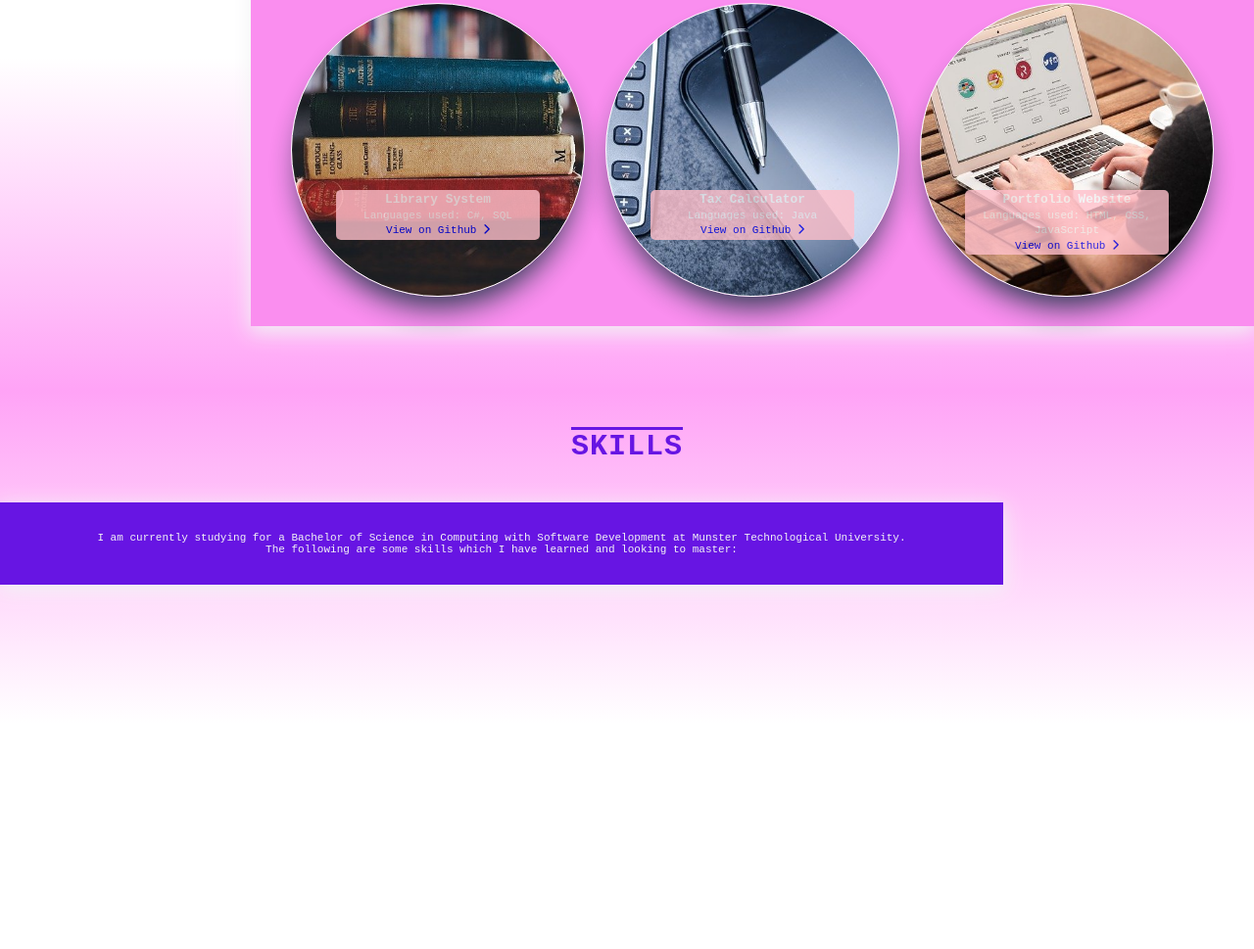
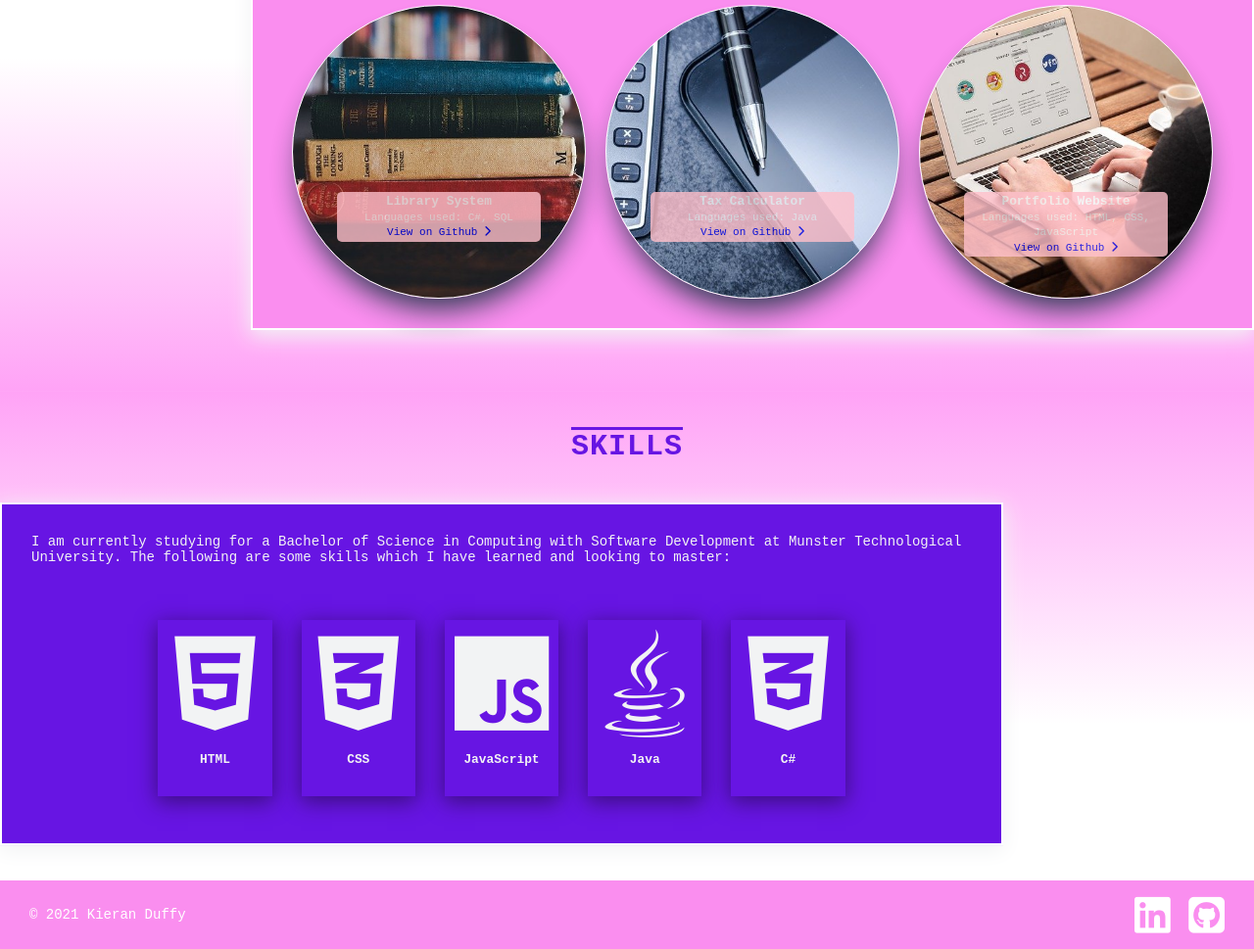
Before and after one commit to kieranduffy1992/Portfolio-Website, a plain HTML site: page index.html in a window 1280 px wide. Shown: the part 731-1700 px from the top of the page at 98% size. Before the commit the page ends 1630 px from the top, so only its background shows below. Drawn offline with Linux system fonts and the light colour scheme.

Commit message:
Skills Area and footer

```diff
--- a/css/style.css
+++ b/css/style.css
@@ -1,39 +1,37 @@
-*{
-    margin:0;
+* {
+    margin: 0;
     padding: 0;
     box-sizing: border-box;
-
-
 }
 
-body{
+body {
     width: 100%;
     font-family: 'Courier New', monospace;
     font-size: 11px;
     background-color: white;
 }
 
-a{
+a {
     text-decoration: none;
 }
 
-ul{
+ul {
     list-style: none;
 }
 
 /* Navigation bar */
-.navigation{
+.navigation {
     display: flex;
     height: 50px;
     font-size: 14px;
     background-color: #5e13cf;
 }
 
-.navigation ul{
+.navigation ul {
     display: flex;
 }
 
-.navigation ul li{
+.navigation ul li {
     padding: 0 12px;
 }
 
@@ -58,30 +56,30 @@ ul{
     padding-right: 50px;
 }
 
-.right-nav a{
+.right-nav a {
     color: #262626;
 }
 
-#name{
+#name {
     color: white;
     margin-right: auto;
     padding-left: 100px;
 }
 
-.navigation ul li a:hover{
+.navigation ul li a:hover {
     opacity: 0.4;
 }
 
 /* main area */
 
-.main-area{
+.main-area {
     display: flex;
     width: 100%;
     height: 520px;
 
 }
 
-.left-section{
+.left-section {
     width: 70%;
     background-color: #6715e3;
     font-size: 18px;
@@ -89,11 +87,11 @@ ul{
 
 }
 
-.intro{
+.intro {
     display: grid;
     grid-template-columns: repeat(2, 1fr);
     grid-template-rows: repeat(2, 1fr);
-    width:75%;
+    width: 75%;
     height: 100%;
     padding: 100px 10px 0 90px;
     justify-content: center;
@@ -111,19 +109,19 @@ ul{
     align-self: start;
 }
 
-.intro img{
+.intro img {
     min-width: 100%;
     min-height: 100%;
 }
 
-.intro-img{
+.intro-img {
     grid-column: 1;
     grid-row: 1;
     z-index: 1;
     margin-left: 13px;
 }
 
-.intro-h1{
+.intro-h1 {
     grid-column: 2;
     grid-row: 1;
     align-self: end;
@@ -131,58 +129,57 @@ ul{
     padding: 0 0 0 10px;
 }
 
-.right-section{
+.right-section {
     width: 30%;
     margin-top: 100px;
 }
 
-#color-options{
+#color-options {
     display: flex;
     flex-direction: column;
 }
 
-.square{
+.square {
     height: 70px;
     width: 70px;
     border-radius: 15%;
     background-color: #262626;
-
 }
 
-#purple, #black{
+#purple, #black {
     background-color: white;
     margin-left: -70px;
 }
 
-#blue, #green, #dark{
+#blue, #green, #dark {
     background-color: #6715e3;
 }
 
-.pink{
+.pink {
     border-radius: 50%;
     background-color: #fa8eef;
     margin: -70px 0 0 1px;
 }
 
-/*Projects*/
+/*Projects and skills*/
 
-#projects-section, #skills-section{
+#projects-section, #skills-section {
     width: 100%;
     height: 500px;
     display: flex;
     flex-direction: column;
 }
 
-#projects-section{
-    background: linear-gradient(180deg, rgba(255,255,255,1) 0%, rgba(255,255,255,1) 32%, rgba(255,163,246,1) 100%);
+#projects-section {
+    background: linear-gradient(180deg, rgba(255, 255, 255, 1) 0%, rgba(255, 255, 255, 1) 32%, rgba(255, 163, 246, 1) 100%);
     margin-top: 60px;
 }
 
-#skills-section{
-    background: linear-gradient(360deg, rgba(255,255,255,1) 0%, rgba(255,255,255,1) 32%, rgba(255,163,246,1) 100%);
+#skills-section {
+    background: linear-gradient(360deg, rgba(255, 255, 255, 1) 0%, rgba(255, 255, 255, 1) 32%, rgba(255, 163, 246, 1) 100%);
 }
 
-#projects-heading, #skills-heading{
+#projects-heading, #skills-heading {
     text-align: center;
     margin-bottom: 40px;
     font-size: 30px;
@@ -191,24 +188,25 @@ ul{
     text-decoration: overline;
 }
 
-#projects-heading{
+#projects-heading {
     color: #fa8eef;
 }
 
-#skills-heading{
+#skills-heading {
     color: #6715e3;
     margin-top: 40px;
 }
 
-.blocks{
+.blocks {
     width: 80%;
     height: auto;
     display: grid;
     column-gap: 0;
     padding: 30px;
     color: #f2f3f4;
-    box-shadow: 0px 5px 20px 1px;
+    box-shadow: 0 5px 20px 1px;
     justify-items: center;
+    border: white solid 2px;
 }
 
 #projects-section .blocks {
@@ -220,9 +218,10 @@ ul{
 #skills-section .blocks {
     align-self: flex-start;
     background-color: #6715e3;
+    height: 350px;
 }
 
-.text{
+.text {
     max-width: 70%;
     min-width: 70%;
     background-color: pink;
@@ -234,41 +233,77 @@ ul{
     border-radius: 5px;
 }
 
-.text:hover{
+.text:hover {
     opacity: 0.9;
     color: rgba(255, 255, 255, 1);
 }
 
-#library, #tax-calculator, #portfolio-website{
+#library, #tax-calculator, #portfolio-website {
     width: 300px;
     height: 300px;
     border-radius: 50%;
-    box-shadow: rgb(38, 57, 77) 0px 20px 30px -10px;
+    box-shadow: rgb(38, 57, 77) 0 20px 30px -10px;
     border: white solid 1px;
 }
 
-#library{
-    background: url("../images/Library.jpg") no-repeat
-    center center/cover;
+#library {
+    background: url("../images/Library.jpg") no-repeat center center/cover;
 
 }
 
-#tax-calculator{
-    background: url("../images/Tax-Calculator.jpg") no-repeat
-    center center/cover;
+#tax-calculator {
+    background: url("../images/Tax-Calculator.jpg") no-repeat center center/cover;
+}
+
+#portfolio-website {
+    background: url("../images/Portfolio-Website.jpg") no-repeat center center/cover;
 
 }
 
-#portfolio-website{
-    background: url("../images/Portfolio-Website.jpg") no-repeat
-    center center/cover;
-
+#skills-section div h3 {
+    margin-top: 15px;
 }
 
-#skills-section p{
+#skills-section p {
+    font-size: 14px;
+}
+
+.cards {
+    display: grid;
+    grid-template-columns: repeat(5, 1fr);
+    column-gap: 30px;
+    align-content: center;
+}
+
+.cards div {
     text-align: center;
+    background-color: #6715e3;
+    padding: 10px;
+    box-shadow: 0 5px 20px 1px #3c0e80;
+    height: 180px;
+}
 
+footer {
+    display: flex;
+    align-items: center;
+    width: 100%;
+    height: 70px;
+    background: #fa8eef;
+    color: white;
+    padding: 2px 30px;
+    font-size: 14px;
+}
 
+#right-footer {
+    margin-left: auto;
+}
+
+#right-footer i {
+    margin-left: 10px;
+}
+
+#right-footer a {
+    color: white;
 }
 
 ::-webkit-scrollbar {
@@ -276,19 +311,12 @@ ul{
     border-radius: 100px;
 }
 
-/* Track */
 ::-webkit-scrollbar-track {
     background: white;
     border-radius: 100px;
 }
 
-/* Handle */
 ::-webkit-scrollbar-thumb {
     background: #d8dadd;
     border-radius: 100px;
 }
-
-/* Handle on hover */
-::-webkit-scrollbar-thumb:hover {
-
-}
--- a/index.html
+++ b/index.html
@@ -94,22 +94,53 @@
     </div>
 </section>
 
-    <section id="skills-section">
+<!--Skills-->
+<section id="skills-section" data-aos="fade-up">
     <h2 id="skills-heading">Skills</h2>
 
     <div class="blocks">
         <p>I am currently studying for a Bachelor of Science in Computing with Software Development
-                at Munster Technological University.<br>The following are some skills which I have learned
-                and looking to master:</p>
+            at Munster Technological University. The following are some skills which I have learned
+            and looking to master:
+        <div class="cards">
+            <div>
+                <i class="fab fa-html5 fa-10x"></i>
+                <h3>HTML</h3>
+            </div>
+            <div>
+                <i class="fab fa-css3-alt fa-10x"></i>
+                <h3>CSS</h3>
+            </div>
+            <div>
+                <i class="fab fa-js fa-10x"></i>
+                <h3>JavaScript</h3>
+            </div>
+            <div>
+                <i class="fab fa-java fa-10x"></i>
+                <h3>Java</h3></div>
+            <div>
+                <i class="fab fa-css3-alt fa-10x"></i>
+                <h3>C#</h3>
+            </div>
+        </div>
+
     </div>
 
 </section>
 
+<footer>
+    <p>&copy; 2021 Kieran Duffy</p>
+
+    <div id="right-footer">
+        <a href="#"><i class="fa fa-linkedin-square fa-3x"></i></a>
+        <a href="#"><i class="fab fa-github-square fa-3x"></i></a>
+    </div>
+
+</footer>
 
 <script src="https://kit.fontawesome.com/7faff22044.js" crossorigin="anonymous"></script>
 <script src="javascript/aos.js"></script>
 <script src="javascript/main.js"></script>
 
-
 </body>
 </html>
```
Also changed, not shown: javascript/main.js (+4 -4 lines), 1 other file. Lines whose indentation alone changed are shown as unchanged.
